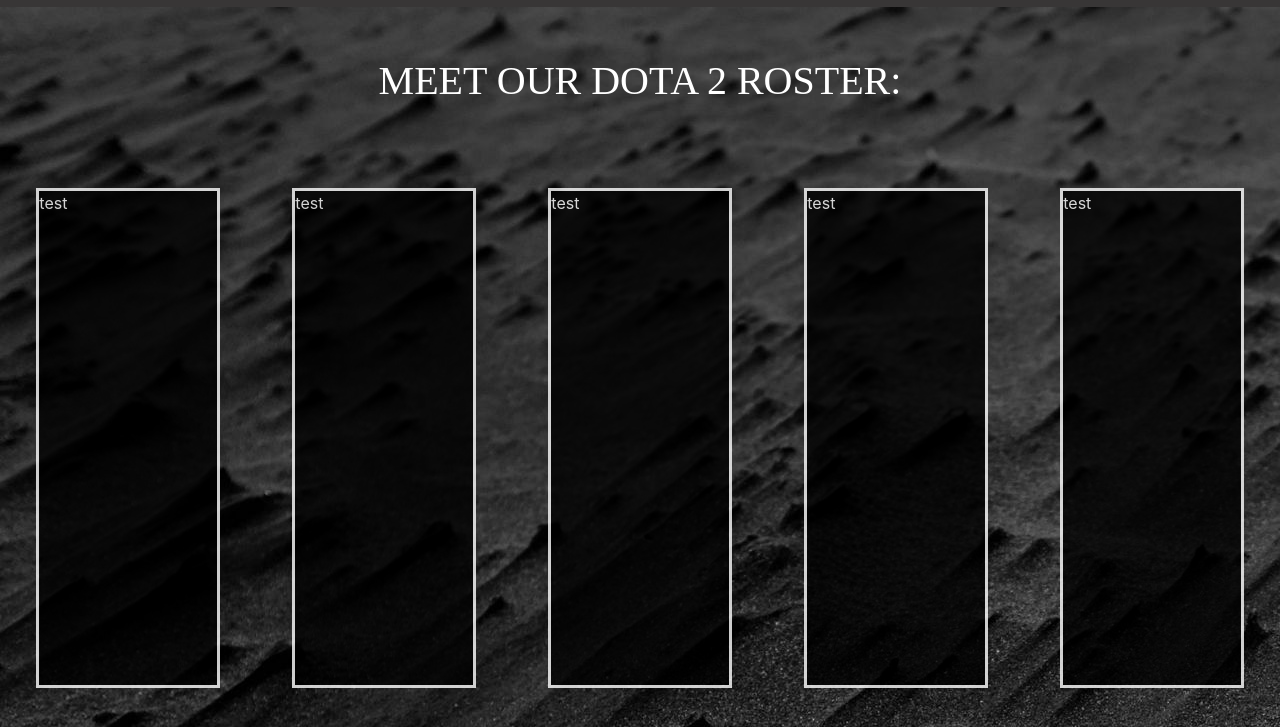
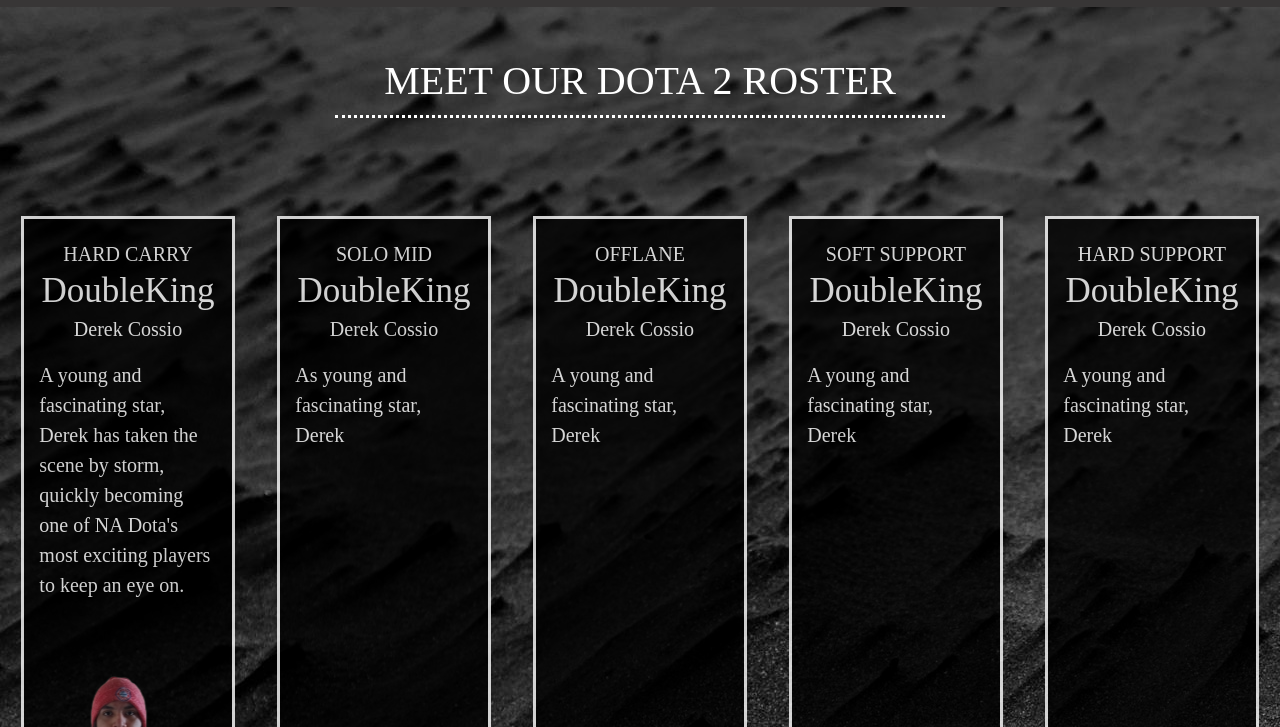
Before and after one commit to Dgreben/cdub-website, a plain HTML site: page dota2.html in a window 1280 px wide. Shown: the part 73-800 px from the top of the page. Drawn offline with nearby package versions, Linux system fonts and the light colour scheme.

Commit message:
second set of updates

```diff
--- a/css/teams.css
+++ b/css/teams.css
@@ -44,15 +44,47 @@
     font-family: Montserrat;
     margin-top: 50px;
     text-align: center;
+    border-bottom: 3px dotted white;
+    padding-bottom: 10px;
+}
+.team-page .player-box {
+    background-color: black;
+    height: 600px;
+    margin-top: 90px;
+    opacity: .8;
+    border: 3px solid white;
+    z-level: 1;
+}
+.team-page p {
+    color: white;
+    font-family: Montserrat;
 }
 
-.team-page p {
-    color: white;
-    background-color: black;
-    height: 500px;
-    margin-top: 75px;
-    opacity: .8;
-    border: 3px solid white;
+.team-page .positions {
+    text-align: center;
+    padding-top: 20px;
+    font-size: 20px;
+}
+.team-page .player-nicknames {
+    text-align: center;
+    font-size: 35px;
+    position: relative;
+        bottom: 20px;
+}
+.team-page .player-names {
+    text-align: center;
+    font-size: 20px;
+    position: relative;
+    bottom: 40px;
+}
+.team-page .player-bios {
+    text-align: left;
+    font-size: 20px;
+    position: relative;
+    bottom: 40px;
+}
+.team-page img {
+    z-level: 2;
 }
 footer {
     background-color: #383636;
--- a/dota2.html
+++ b/dota2.html
@@ -41,24 +41,41 @@
 <div class="container-fluid team-page" style="background-image: url(./images/team-bg.jpg);">
     <div class="row">
         <div class="col-6 mx-auto">
-            <h1>MEET OUR DOTA 2 ROSTER:</h1>
+            <h1>MEET OUR DOTA 2 ROSTER</h1>
         </div>
     </div>
     <div class="row">
-        <div class="col-2 mx-auto">
-            <p>test</p>
+        <div class="col-2 mx-auto player-box">
+            <p class="positions">HARD CARRY</p>
+            <p class="player-nicknames">DoubleKing</p>
+            <p class="player-names">Derek Cossio</p>
+            <p class="player-bios">A young and fascinating star, Derek  has taken the scene by storm,
+                quickly becoming one of NA Dota's most exciting players to keep an eye on. </p>
+            <img id="doubleking-picture" src="./images/doubleking-picture.png" width="170" height="215">
         </div>
-        <div class="col-2 mx-auto">
-            <p>test</p>
+        <div class="col-2 mx-auto player-box">
+            <p class="positions">SOLO MID</p>
+            <p class="player-nicknames">DoubleKing</p>
+            <p class="player-names">Derek Cossio</p>
+            <p class="player-bios">As young and fascinating star, Derek</p>
         </div>
-        <div class="col-2 mx-auto">
-            <p>test</p>
+        <div class="col-2 mx-auto player-box">
+            <p class="positions">OFFLANE</p>
+            <p class="player-nicknames">DoubleKing</p>
+            <p class="player-names">Derek Cossio</p>
+            <p class="player-bios">A young and fascinating star, Derek</p>
         </div>
-        <div class="col-2 mx-auto">
-            <p>test</p>
+        <div class="col-2 mx-auto player-box">
+            <p class="positions">SOFT SUPPORT</p>
+            <p class="player-nicknames">DoubleKing</p>
+            <p class="player-names">Derek Cossio</p>
+            <p class="player-bios">A young and fascinating star, Derek</p>
         </div>
-        <div class="col-2 mx-auto">
-            <p>test</p>
+        <div class="col-2 mx-auto player-box">
+            <p class="positions">HARD SUPPORT</p>
+            <p class="player-nicknames">DoubleKing</p>
+            <p class="player-names">Derek Cossio</p>
+            <p class="player-bios">A young and fascinating star, Derek</p>
         </div>
     </div>
 </div>
```
Also changed, not shown: css/main.css (+52 -26 lines), index.html (+22 -13 lines), images/doubleking-picture.png (added), images/mark-picture.png (added), images/sponsor-table.png (added), 2 other files.
